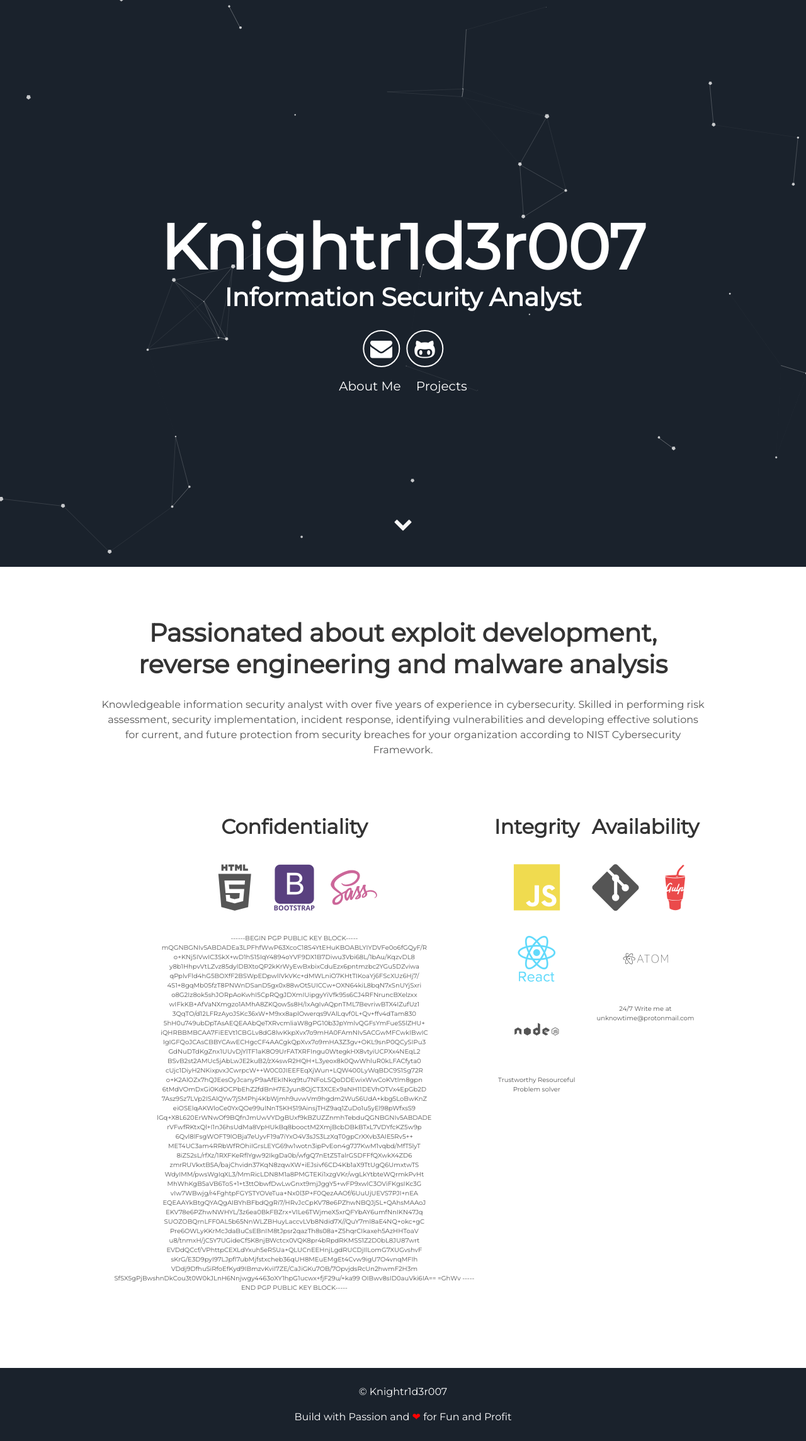
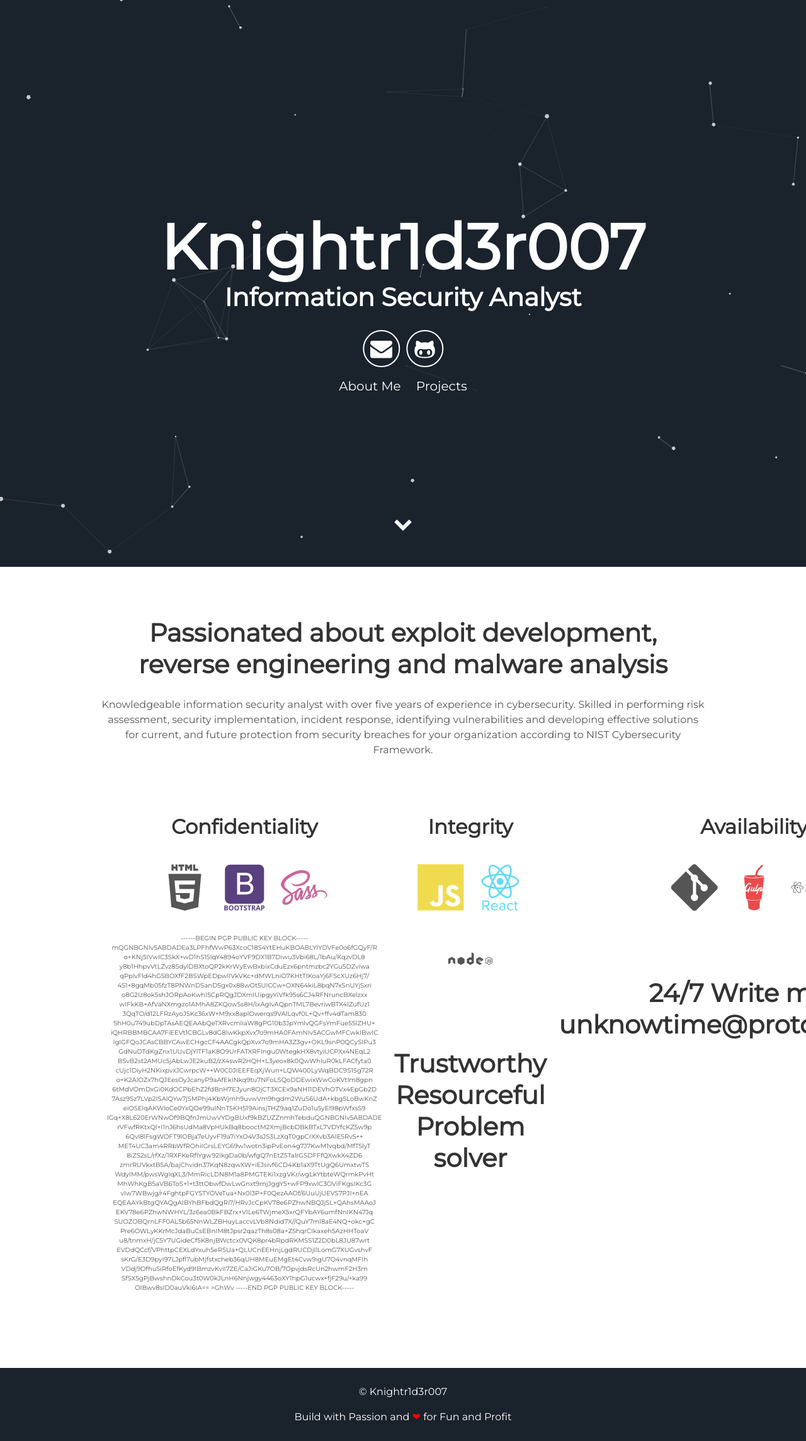
Before and after one commit to knightr1d3r007/knightr1d3r007.github.io, a Jekyll site: the page built from index.html, in a window 1280 px wide. Shown: the whole page at 63% size. Built offline with Jekyll 4.4.1, drawn with Linux system fonts in a browser that asks for light colours.

```diff
--- a/_includes/about.html
+++ b/_includes/about.html
@@ -57,16 +57,16 @@ OIBwv8sID0auVki6IA==
       <i class="devicon-javascript-plain colored"></i>
       <i class="devicon-react-original-wordmark colored"></i>
       <i class="devicon-nodejs-plain-wordmark"></i>
-      <p> Trustworthy
+      <h1> Trustworthy
           Resourceful
           Problem solver
-      </p>
+      </h1>
     </div>
     <div class="tech">
       <h2>Availability</h2>
       <i class="devicon-git-plain"></i>
       <i class="devicon-gulp-plain colored"></i>
       <i class="devicon-atom-original-wordmark"></i>
-      <p> 24/7 Write me at unknowtime@protonmail.com </p>
+      <h1> 24/7 Write me at unknowtime@protonmail.com </h1>
     </div>
 </div>
```
